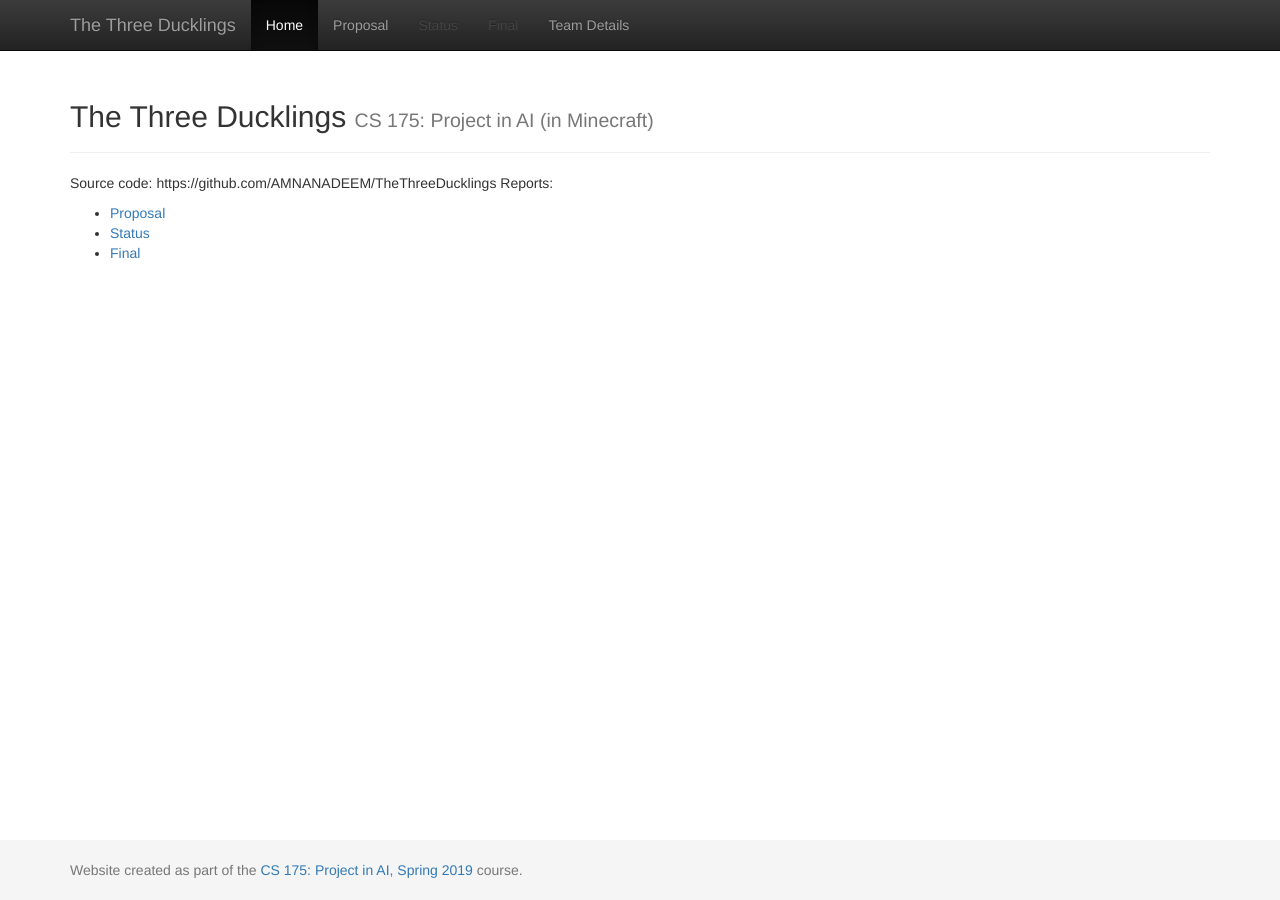
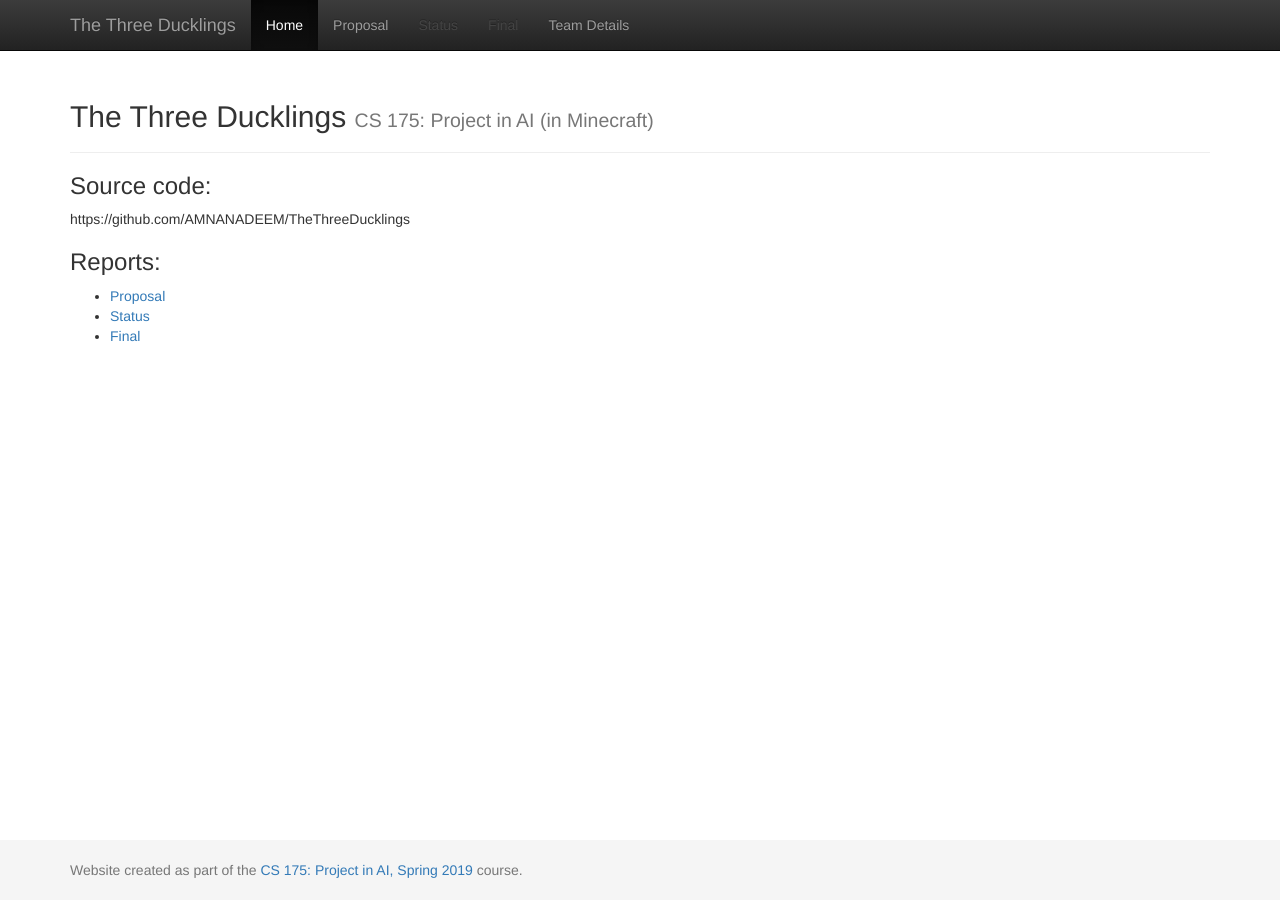
Before and after one commit to AMNANADEEM/ArtificialMinds, a Jekyll site: the page built from docs/index.md, in a window 1280 px wide. Built offline with Jekyll 4.4.1, drawn with Linux system fonts in a browser that asks for light colours; part of the change alters nothing that is shown.

```diff
--- a/docs/index.md
+++ b/docs/index.md
@@ -3,8 +3,10 @@ layout: default
 title:  Home
 ---
 
-Source code: https://github.com/AMNANADEEM/TheThreeDucklings
-Reports:
+### Source code:
+https://github.com/AMNANADEEM/TheThreeDucklings
+
+### Reports:
 
 - [Proposal](proposal.html)
 - [Status](status.html)
```
